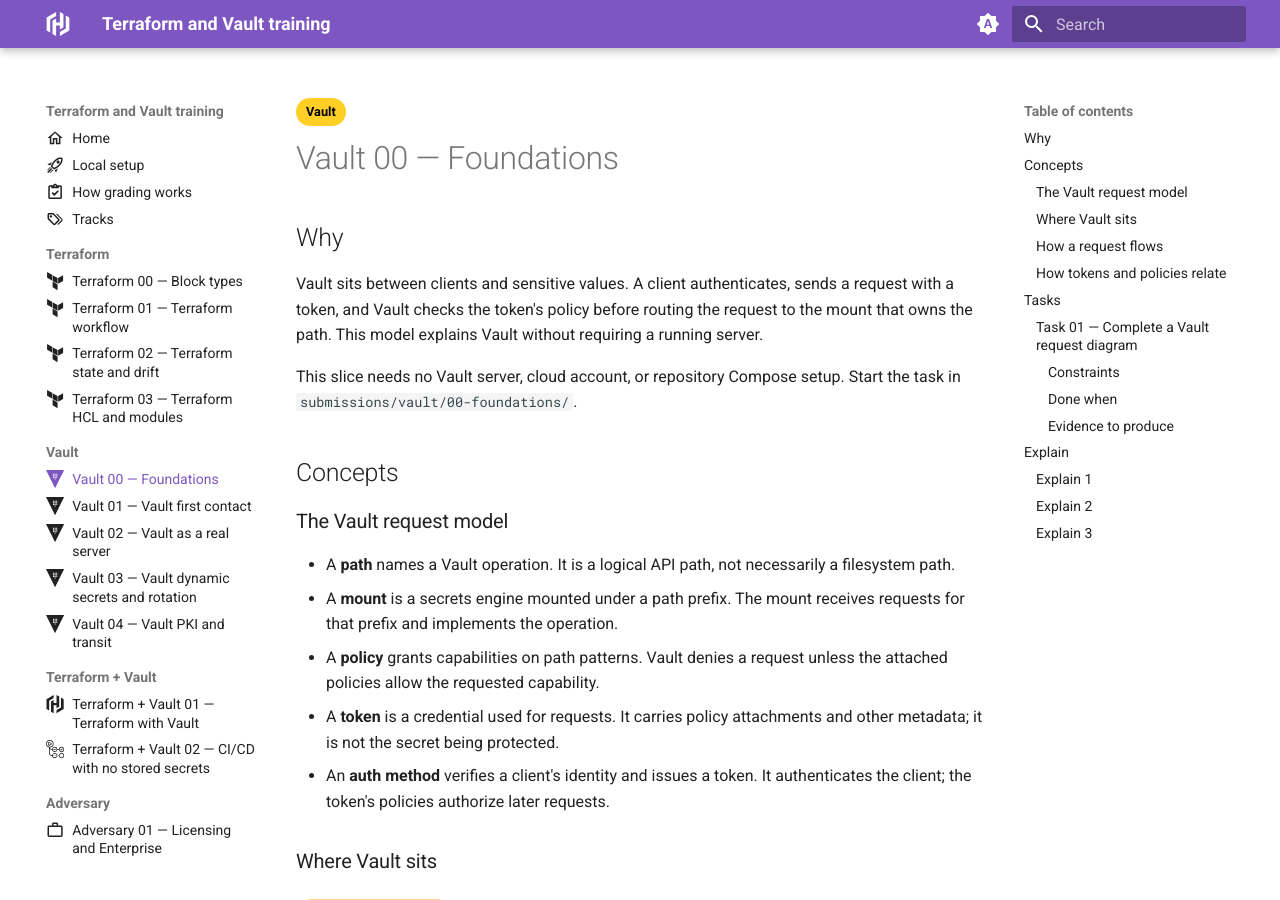
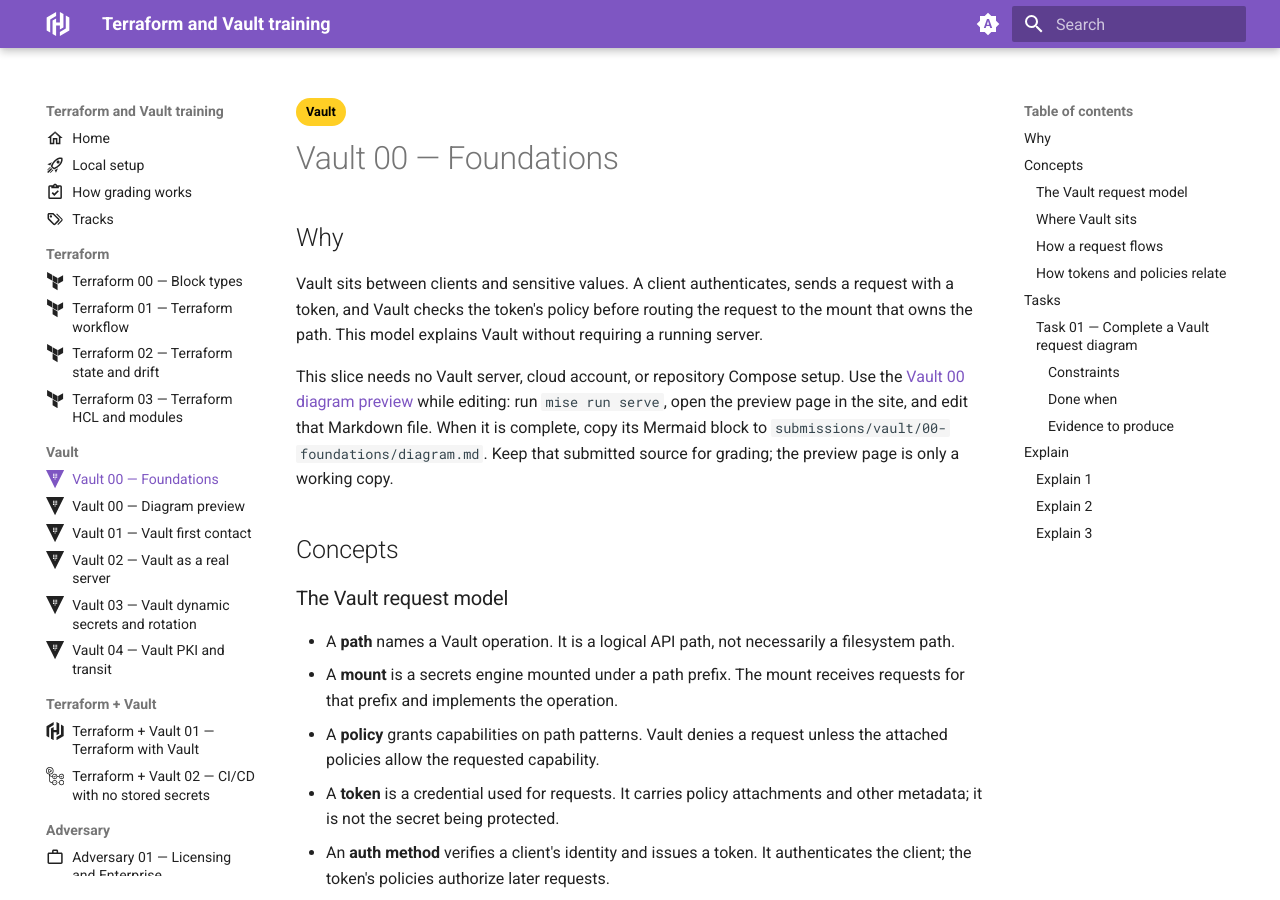
Before and after one commit to OpalBolt/Hashicorp-Katas, an MkDocs documentation site: the page built from docs/slices/vault/00-foundations.md, in a window 1280 px wide and 900 px high. Built offline with MkDocs 1.6.1 and Material for MkDocs 9.7.7, drawn with Linux system fonts in a browser that asks for light colours; some of the changed text lies outside the part shown.

Commit message:
fix: enable live vault diagram preview
Learner submissions are outside the documentation directory, so
provide a watched preview before copying the finished source.

````diff
--- a/docs/slices/vault/00-foundations.md
+++ b/docs/slices/vault/00-foundations.md
@@ -14,7 +14,11 @@ request to the mount that owns the path. This model explains Vault without
 requiring a running server.
 
 This slice needs no Vault server, cloud account, or repository Compose setup.
-Start the task in `submissions/vault/00-foundations/`.
+Use the [Vault 00 diagram preview](00-foundations-preview.md) while editing:
+run `mise run serve`, open the preview page in the site, and edit that Markdown
+file. When it is complete, copy its Mermaid block to
+`submissions/vault/00-foundations/diagram.md`. Keep that submitted source for
+grading; the preview page is only a working copy.
 
 ## Concepts
 
@@ -47,16 +51,16 @@ flowchart LR
 sequenceDiagram
     participant C as Client
     participant A as Auth method
-    participant T as Token
+    participant V as Vault
     participant P as Policy check
     participant M as Mount
     participant S as Secret
     C->>A: Authenticate
     A-->>C: Issue token
-    C->>T: Send request with token
-    T->>P: Check path and capability
-    P-->>T: Allow or deny
-    T->>M: Route allowed path
+    C->>V: Send request with token
+    V->>P: Check path and capability
+    P-->>V: Allow or deny
+    V->>M: Route allowed path
     M->>S: Perform operation
     S-->>C: Return result
 ```
@@ -74,9 +78,10 @@ flowchart TD
 
 ### Task 01 — Complete a Vault request diagram
 
-Create `submissions/vault/00-foundations/diagram.md`. Copy the scaffold below
-into that file and replace every `???` with a clear label. Keep the diagram in
-your Markdown source so it can be checked without a Vault server.
+Edit the scaffold in the [Vault 00 diagram preview](00-foundations-preview.md)
+and replace every `???` with a clear label. Copy the completed Mermaid block to
+`submissions/vault/00-foundations/diagram.md`. The submitted Markdown source can
+be checked without a Vault server.
 
 ```mermaid
 flowchart LR
@@ -88,14 +93,14 @@ flowchart LR
     secret["???"]
     client -->|"authenticate"| auth
     auth -->|"issues"| token
-    token -->|"sends request"| policy
+    client -->|"sends request with token"| policy
     policy -->|"allows path"| mount
     mount --> secret
 ```
 
 #### Constraints
 
-- Work only in `submissions/vault/00-foundations/`.
+- Keep the submitted diagram in `submissions/vault/00-foundations/`.
 - Use one Mermaid diagram in `diagram.md`.
 - Replace every `???` with a label that matches the Vault model.
 - Do not add a Vault server, cloud setup, tokens, or real secrets.
--- a/mkdocs.yml
+++ b/mkdocs.yml
@@ -72,6 +72,7 @@ nav:
       - "Terraform 03 — Terraform HCL and modules": slices/terraform/03-modules.md
   - Vault:
       - "Vault 00 — Foundations": slices/vault/00-foundations.md
+      - "Vault 00 — Diagram preview": slices/vault/00-foundations-preview.md
       - "Vault 01 — Vault first contact": slices/vault/01-vault-first-contact.md
       - "Vault 02 — Vault as a real server": slices/vault/02-vault-server.md
       - "Vault 03 — Vault dynamic secrets and rotation": slices/vault/03-dynamic-secrets.md
````
Also changed, not shown: docs/slices/vault/00-foundations-preview.md (added, +31 -0 lines).
